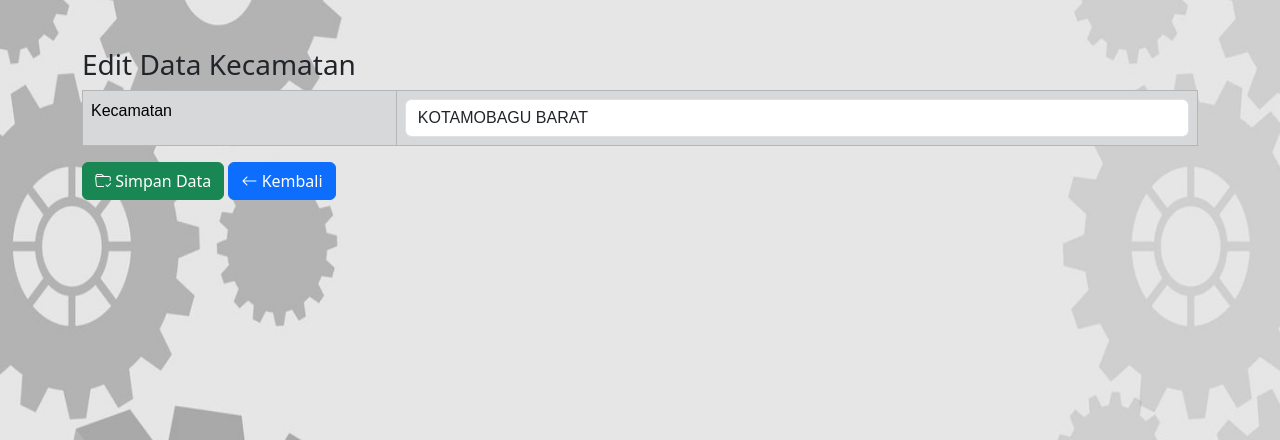
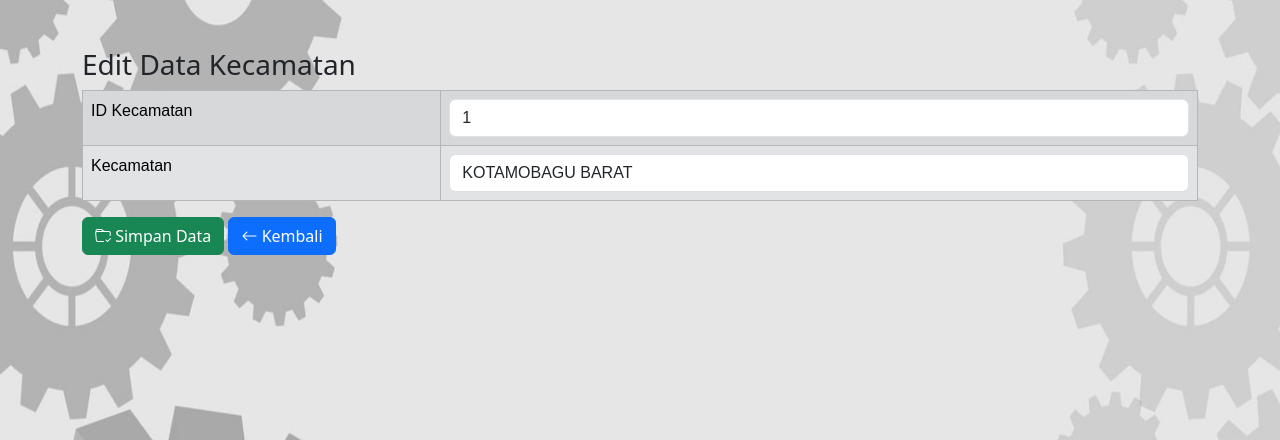
Before and after one commit to firja05/data_penduduk, a PHP site: page /edit_kecamatan.php?id_kecamatan=1 in a window 1280 px wide. Shown: the part 56-496 px from the top of the page. Run offline with PHP 8.4, Linux system fonts and the light colour scheme; a user stored in the database is signed in; data comes from the database, SQL or seed files in the repository; some libraries are stand-ins or nearby versions.

Commit message:
Update edit_kecamatan.php

```diff
--- a/edit_kecamatan.php
+++ b/edit_kecamatan.php
@@ -7,11 +7,11 @@ $kec = mysqli_fetch_array($query);
 <div class="container mt-5">
 <h3>Edit Data Kecamatan</h3>
 <form action="update_kecamatan.php" method="post">
-<tr>
-                <td></td>
-                <td><input type="hidden" name="id_kecamatan" value="<?php echo $kec['id_kecamatan']?>" placeholder="ID" class="form-control"></td>
+<table class="table table-striped table-bordered table-secondary" style="font-family: Arial, sans-serif;">
+            <tr>
+            <td>ID Kecamatan</td>
+                <td><input type="text" name="id_kecamatan" value="<?php echo $kec['id_kecamatan']?>" placeholder="ID" class="form-control"></td>
             </tr>
-<table class="table table-striped table-bordered table-secondary" style="font-family: Arial, sans-serif;">
           <tr>
                 <td>Kecamatan</td>
                 <td><input type="text" name="nama_kecamatan" value="<?php echo $kec['nama_kecamatan']?>" placeholder="Kecamatan" class="form-control"></td>
```
